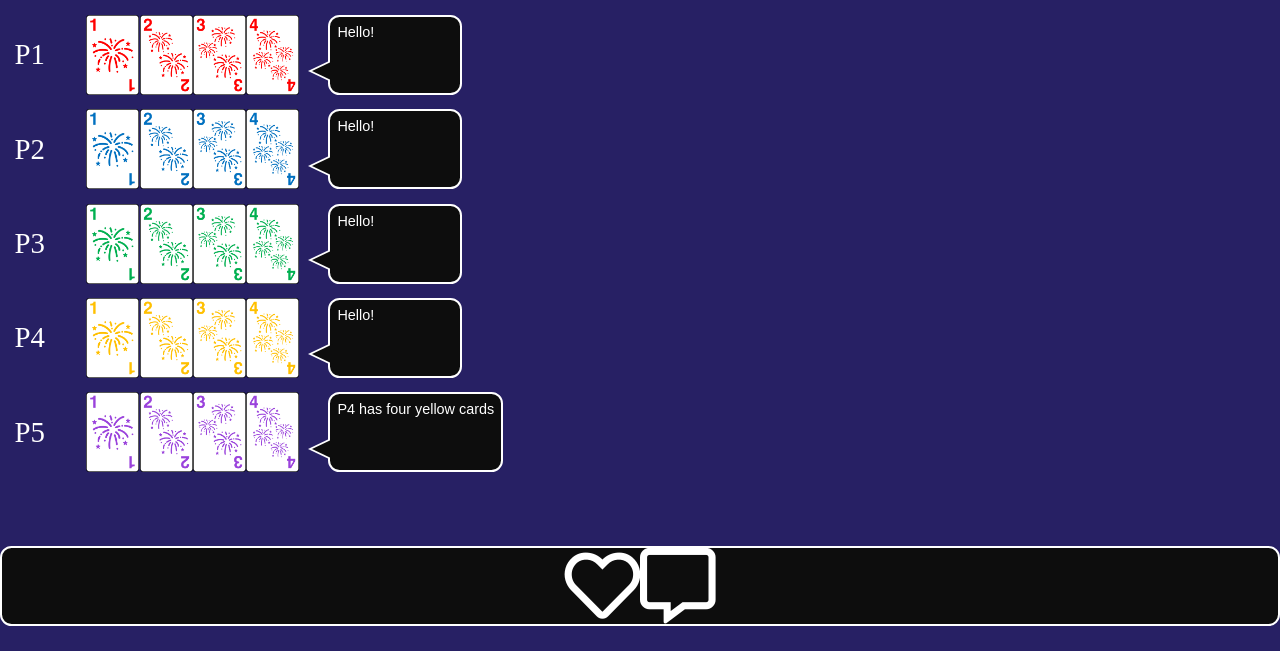
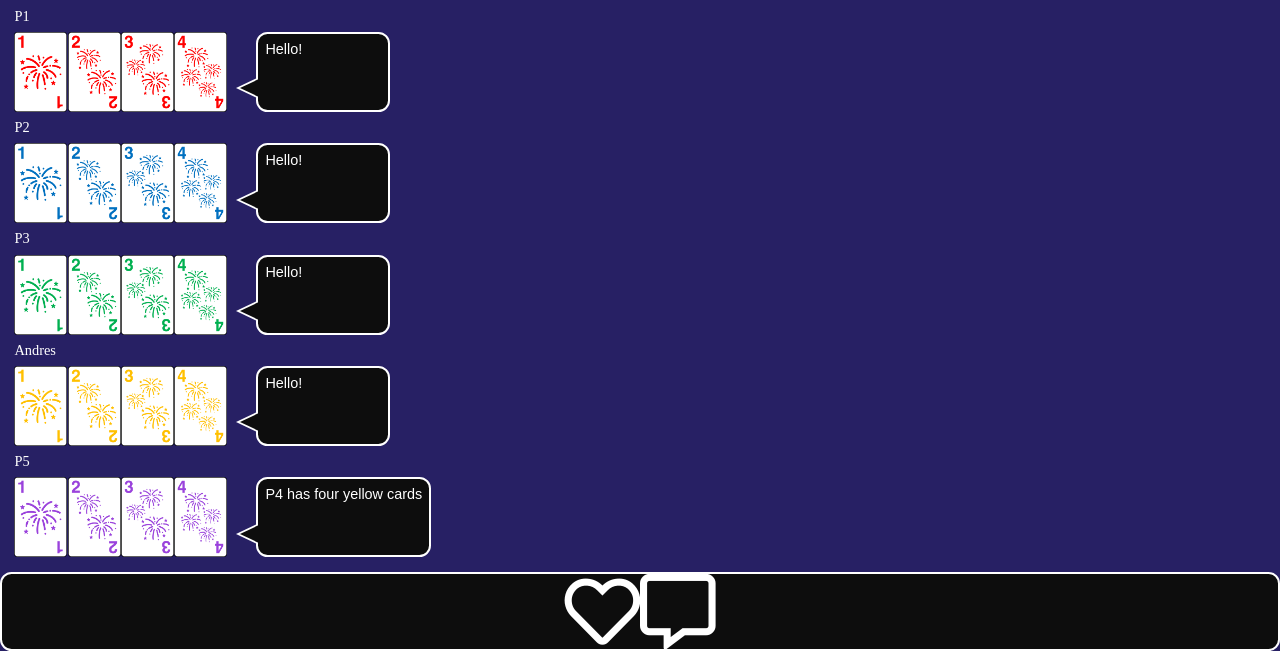
Before and after one commit to atyjeski/tyjeski, a Django app: page /hanabi/new in a window 1280 px wide. Shown: the part 174-825 px from the top of the page. Before the commit the page ends 800 px from the top, so only its background shows below. Run offline with Django 3.2, Linux system fonts and the light colour scheme; some libraries are stand-ins or nearby versions.

Commit message:
Move player names above hands

```diff
--- a/backend/hanabi/static/hanabi/css/interface-overhaul.css
+++ b/backend/hanabi/static/hanabi/css/interface-overhaul.css
@@ -141,10 +141,8 @@ html {
 }
 
 .player-name {
-    width: calc(2.5 * var(--fs-medium));
     font-family: var(--ff-secondary);
-    font-size: var(--fs-medium);
-    flex-shrink: 0;
+    margin-left: var(--margin);
 }
 
 .player-hand {
--- a/backend/hanabi/templates/hanabi/interface-overhaul.html
+++ b/backend/hanabi/templates/hanabi/interface-overhaul.html
@@ -59,8 +59,9 @@
 
   <!-- CONTENT -->
   <div class="content">
+    <div>
+      <div class="player-name">P1</div>
       <div class="player-container">
-        <div class="player-name">P1</div>
           <div class="player-hand">
             <div class="card r1"></div>
             <div class="card r2"></div>
@@ -69,9 +70,11 @@
           </div>
           <div class="player-text">Hello!</div>
       </div>
+    </div>
 
+    <div>
+      <div class="player-name">P2</div>
       <div class="player-container">
-      <div class="player-name">P2</div>
         <div class="player-hand">
           <div class="card b1"></div>
           <div class="card b2"></div>
@@ -80,9 +83,11 @@
         </div>
         <div class="player-text">Hello!</div>
       </div>
+    </div>
 
+    <div>
+      <div class="player-name">P3</div>
       <div class="player-container">
-      <div class="player-name">P3</div>
         <div class="player-hand">
           <div class="card g1"></div>
           <div class="card g2"></div>
@@ -91,9 +96,11 @@
         </div>
         <div class="player-text">Hello!</div>
       </div>
+    </div>
 
+    <div>
+      <div class="player-name">Andres</div>
       <div class="player-container">
-      <div class="player-name">P4</div>
         <div class="player-hand">
           <div class="card y1"></div>
           <div class="card y2"></div>
@@ -102,9 +109,11 @@
         </div>
         <div class="player-text">Hello!</div>
       </div>
+    </div>
 
+    <div>
+      <div class="player-name">P5</div>
       <div class="player-container">
-      <div class="player-name">P5</div>
         <div class="player-hand">
           <div class="card p1"></div>
           <div class="card p2"></div>
@@ -112,6 +121,7 @@
           <div class="card p4"></div>
         </div>
         <div class="player-text">P4 has four yellow cards</div>
+      </div>
     </div>
   </div>
 
```
Lines whose indentation alone changed are shown as unchanged.
